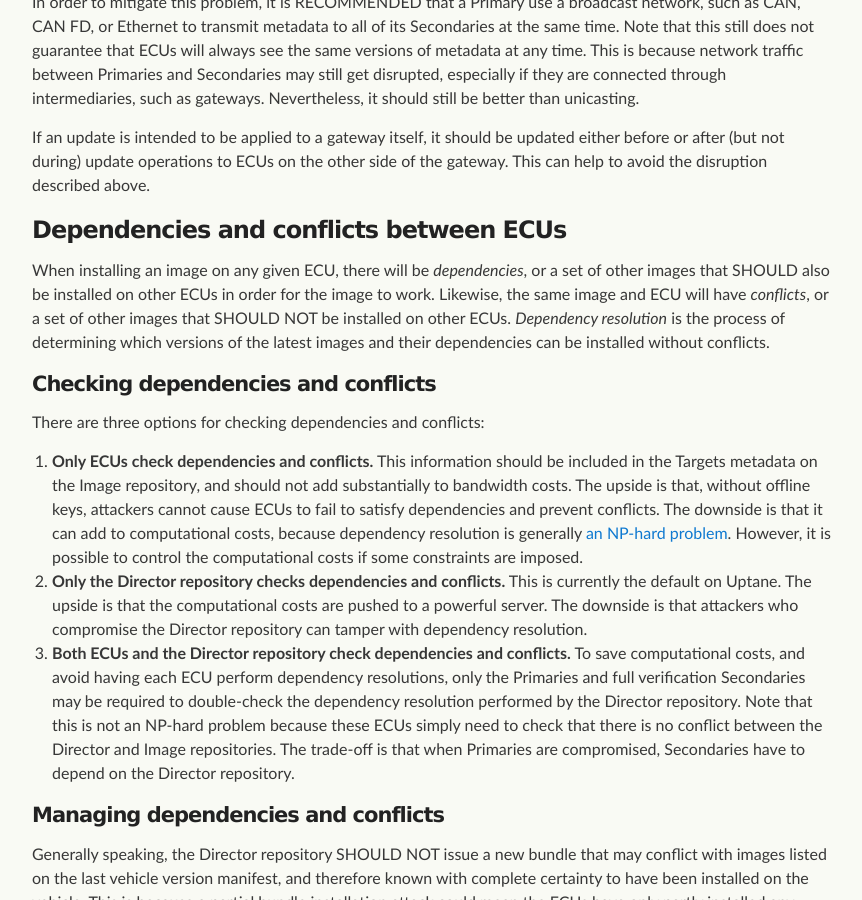
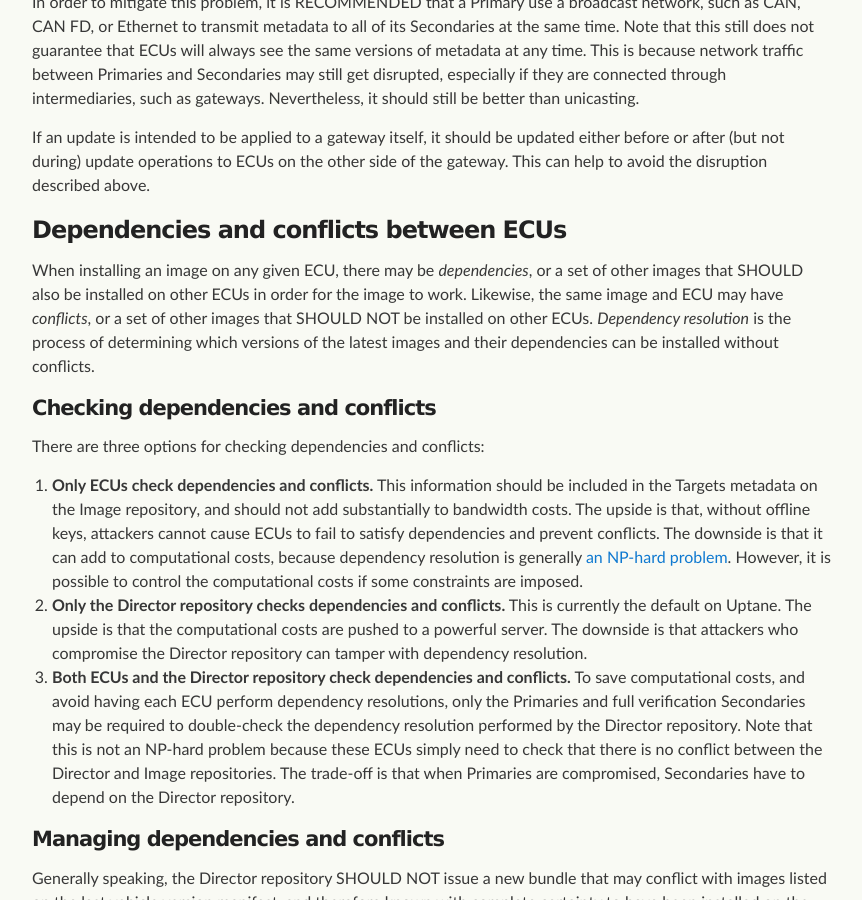
Before and after one commit to uptane/deployment-considerations, a Jekyll site: the page built from security_considerations.md, in a window 1280 px wide and 900 px high, scrolled down 1698 px. Shown: the whole window, without its empty margins (208-1070 px from the left). Built offline with Jekyll 4.4.1, drawn with Linux system fonts in a browser that asks for light colours; our own code applies the rules of GitHub Pages for plain Markdown files.

Commit message:
Update security_considerations.md
Co-authored-by: Patrick Vacek <patrickvacek@gmail.com>

```diff
--- a/security_considerations.md
+++ b/security_considerations.md
@@ -36,7 +36,7 @@ If an update is intended to be applied to a gateway itself, it should be updated
 
 ### Dependencies and conflicts between ECUs
 
-When installing an image on any given ECU, there will be *dependencies*, or a set of other images that SHOULD also be installed on other ECUs in order for the image to work. Likewise, the same image and ECU will have *conflicts*,  or a set of other images that SHOULD NOT be installed on other ECUs. *Dependency resolution* is the process of determining which versions of the latest images and their dependencies can be installed without conflicts.
+When installing an image on any given ECU, there may be *dependencies*, or a set of other images that SHOULD also be installed on other ECUs in order for the image to work. Likewise, the same image and ECU may have *conflicts*, or a set of other images that SHOULD NOT be installed on other ECUs. *Dependency resolution* is the process of determining which versions of the latest images and their dependencies can be installed without conflicts.
 
 #### Checking dependencies and conflicts
 
```
